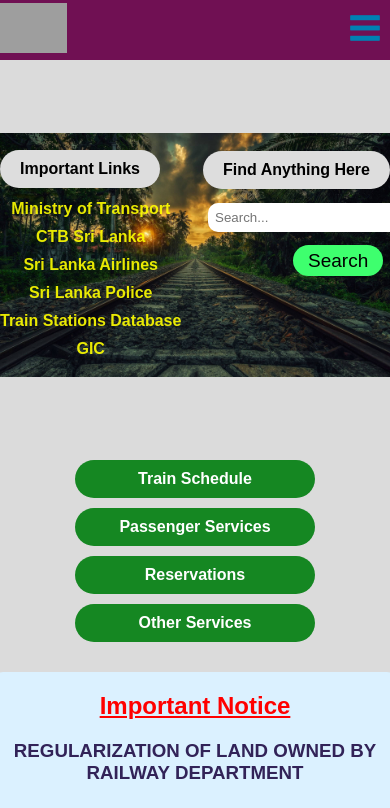
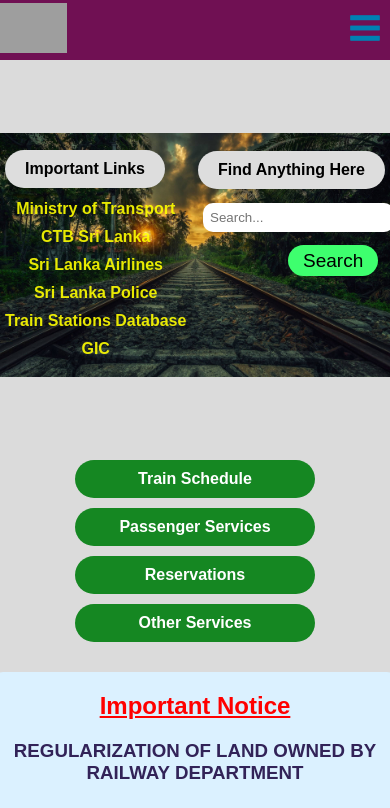
Before and after one commit to nilupul-madhusanka/sri-lanka-railway-by-nms, a React (Create React App) app: page / in a window 390 px wide. Shown: the top 808 px of the page. Built offline with nearby package versions, Linux system fonts and the light colour scheme; grey boxes are pictures that could not be loaded.

Commit message:
Update styles.css

```diff
--- a/src/components/styles.css
+++ b/src/components/styles.css
@@ -205,12 +205,12 @@ header .logo img {
   .important-links{
     position: absolute;
     top: 70px;
-    left: 0;
+    left: 5px;
   }
   .search-bar{
     position: absolute;
     top: 55px;
-    right: 0;
+    right: 5px;
   }
   .search-bar form input{
     position: absolute;
```
